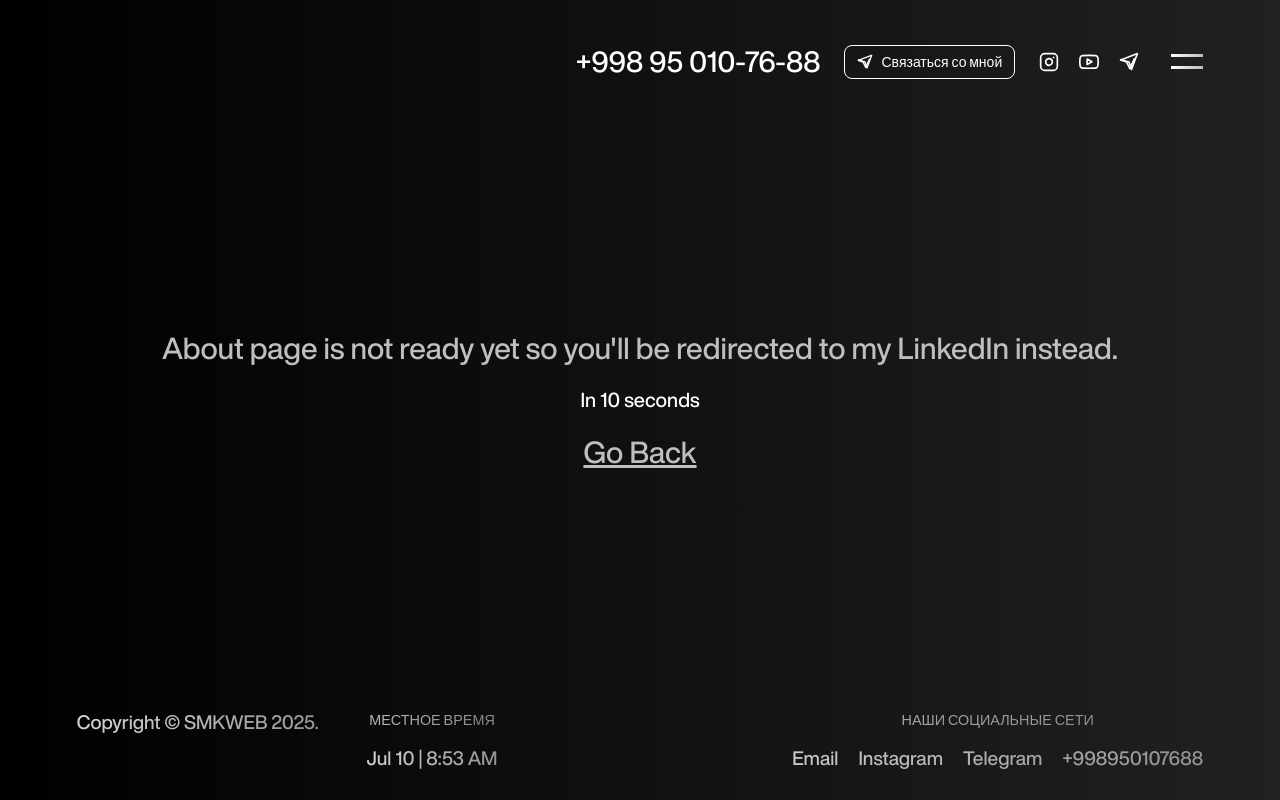
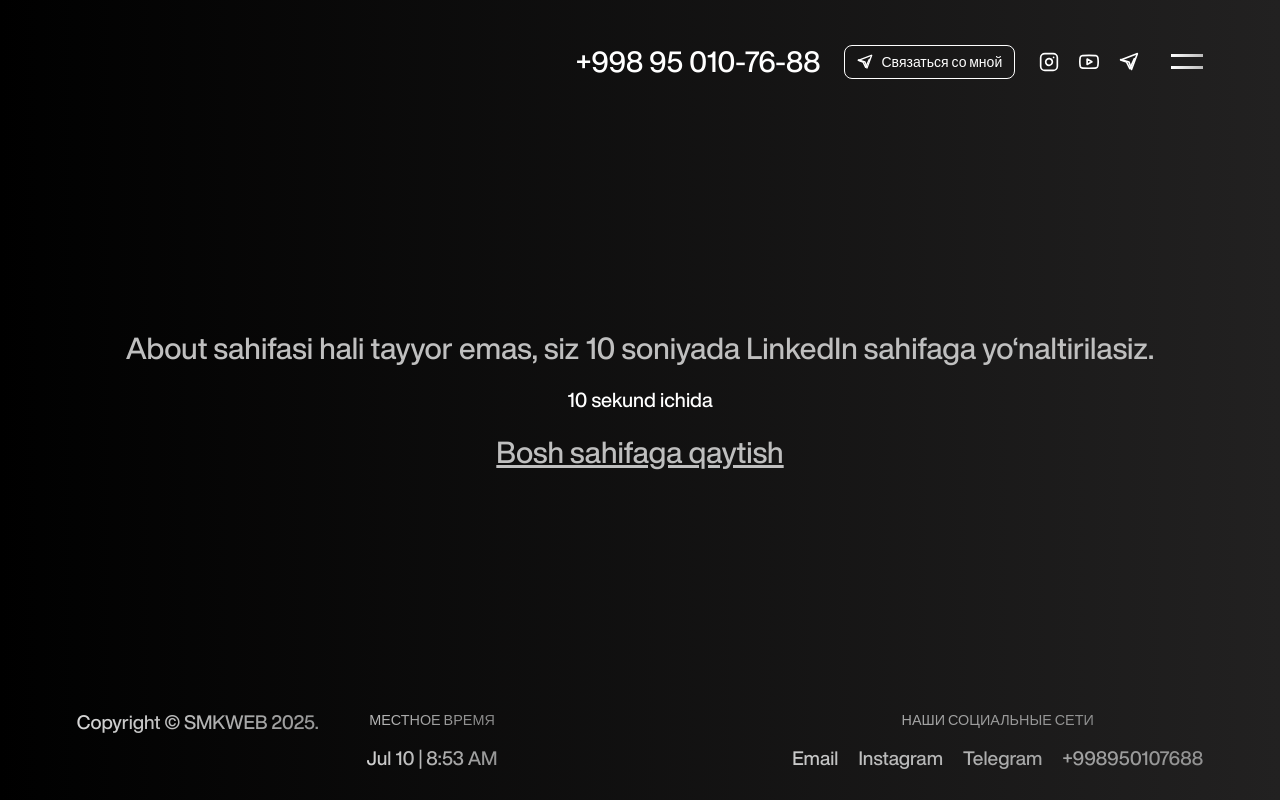
Before and after one commit to Azizbek5555555555/smkweb, a Next.js app: page /about in a window 1280 px wide. Built offline with nearby package versions, Linux system fonts and the light colour scheme.

Commit message:
SEO: About sahifaga metadata qo‘shildi

```diff
--- a/app/about/page.tsx
+++ b/app/about/page.tsx
@@ -12,9 +12,32 @@ import { redirect } from "next/navigation";
 import { links } from "@/data/data";
 import { Footer } from "@/components/contactSection/footer";
 
-export default function WorkPage() {
+// ✅ SEO uchun metadata
+export const metadata = {
+  title: "Biz haqimizda | SMK Web",
+  description:
+    "SMK Web haqida to‘liq ma’lumot. Samarkanddagi yetakchi IT kompaniya, jamoamiz, maqsadlarimiz va xizmatlarimiz haqida bilib oling.",
+  openGraph: {
+    title: "Biz haqimizda | SMK Web",
+    description:
+      "Samarkanddagi SMK Web jamoasi, tajribamiz, missiyamiz va kelajak rejalari haqida.",
+    url: "https://smkweb.uz/about",
+    images: [
+      {
+        url: "/images/preview.jpg", // agar yo'q bo‘lsa /images/preview.jpg yozing
+        width: 1200,
+        height: 630,
+        alt: "SMK Web — Biz haqimizda",
+      },
+    ],
+  },
+  robots: "index, follow",
+};
+
+export default function AboutPage() {
   const [delay, setDelay] = useState(15);
   let timer: NodeJS.Timeout;
+
   useEffect(() => {
     if (delay !== 0) {
       timer = setTimeout(() => {
@@ -31,14 +54,13 @@ export default function WorkPage() {
     <>
       <Header color="Light" />
       <div className="darkGradient flex h-screen w-screen flex-col items-center justify-center px-paddingX py-paddingY text-center text-lg text-colorSecondaryLight md:text-3xl">
-        About page is not ready yet so you'll be redirected to my LinkedIn
-        instead.
+        About sahifasi hali tayyor emas, siz {delay} soniyada LinkedIn sahifaga yo‘naltirilasiz.
         <br />
-        <span className="mt-5 text-xl text-colorLight ">
-          In {delay} seconds
+        <span className="mt-5 text-xl text-colorLight">
+          {delay} sekund ichida
         </span>
         <Link href={links.home} className="mt-5 underline">
-          Go Back
+          Bosh sahifaga qaytish
         </Link>
         <Footer className="bottom-0" />
       </div>
```
